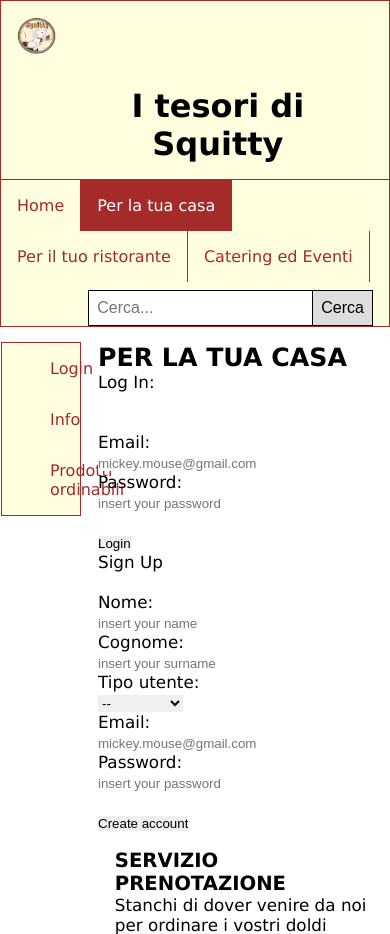
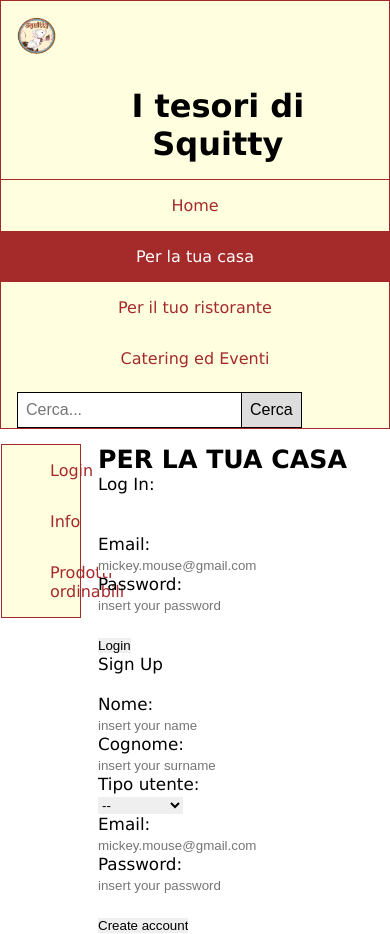
Before and after one commit to sballari/TecWeb, a PHP site: page /php/file/casa.php in a window 390 px wide. Shown: the top 934 px of the page. Run offline with PHP 8.4, Linux system fonts and the light colour scheme; data that the repository does not hold is empty.

Commit message:
iniziato mobile.css

```diff
--- /dev/null
+++ b/Src/css/mobile.css
@@ -0,0 +1,15 @@
+#menu .search-container {
+  float: left;
+
+}
+
+
+#menu li{
+  width: 100%;
+}
+
+
+
+.search-container form {
+  width: 100%;
+}
--- a/Src/php/file/CommonHtmlElement.php
+++ b/Src/php/file/CommonHtmlElement.php
@@ -36,6 +36,8 @@ class CommonHtmlElement{
 		echo '<link rel="stylesheet" media="screen" href="../../css/stile.css" type="text/css"/>';
 		echo "\n";
 		echo '<link rel="stylesheet" media="print" href="../../css/print.css" type="text/css" />';
+		echo "\n";
+		echo '<link rel="stylesheet" media="screen and (max-width:925px)" href="../../css/mobile.css" type="text/css" />';
 		echo "\n";
 		echo '</head>';
 		echo "\n";
```
